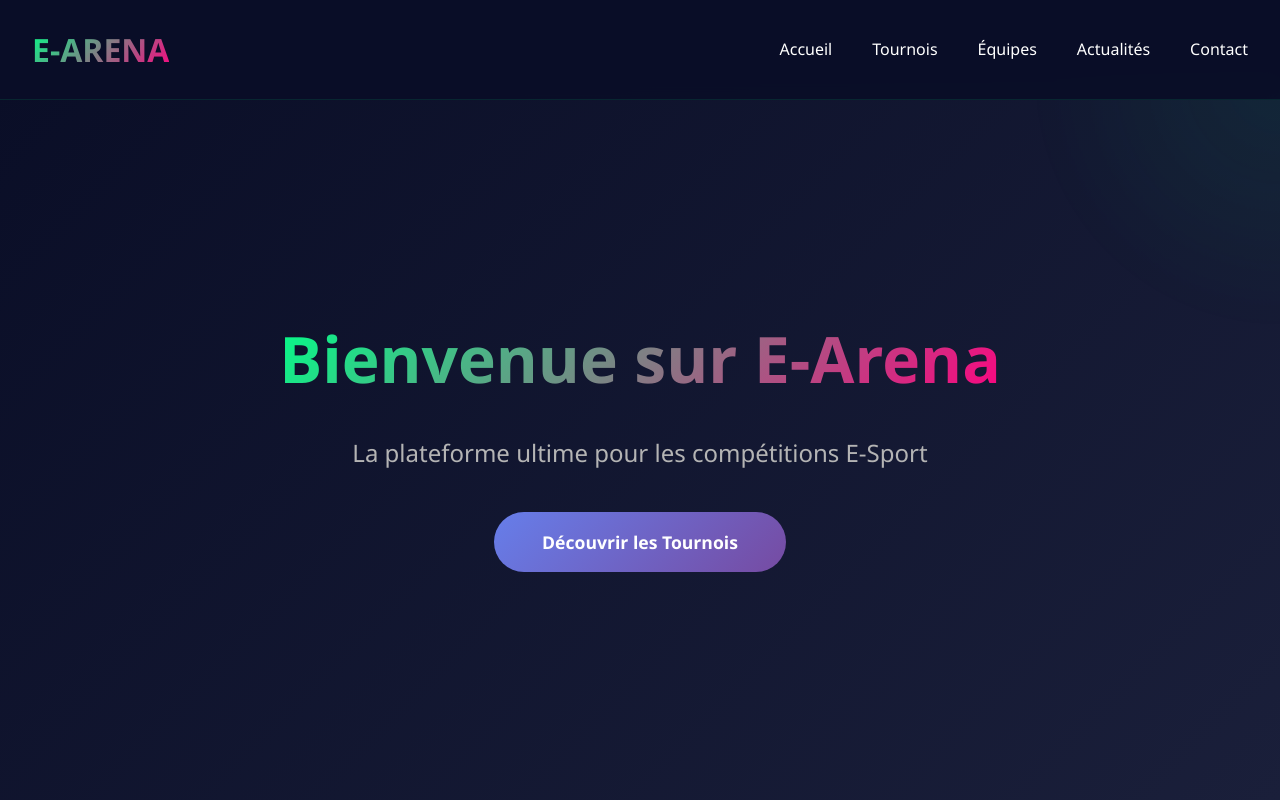
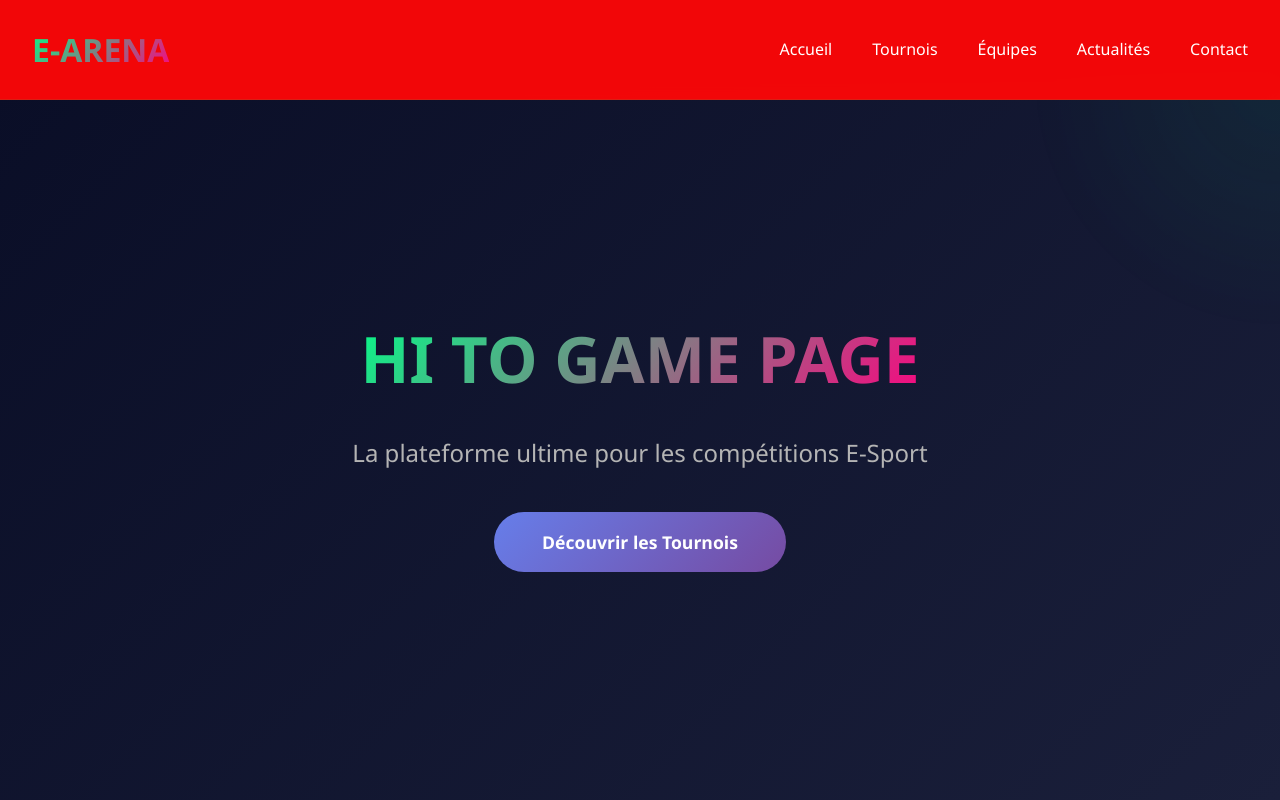
Before and after one commit to Choubbati/workshop-git, a plain HTML site: page git/index.html in a window 1280 px wide. Shown: the top 800 px of the page. Drawn offline with Linux system fonts and the light colour scheme.

Commit message:
first commit

```diff
--- a/git/css.css
+++ b/git/css.css
@@ -30,7 +30,7 @@
             position: fixed;
             top: 0;
             width: 100%;
-            background: rgba(10, 14, 39, 0.95);
+            background: rgba(255, 7, 7, 0.95);
             backdrop-filter: blur(10px);
             z-index: 1000;
             border-bottom: 1px solid rgba(0, 255, 136, 0.1);
--- a/git/index.html
+++ b/git/index.html
@@ -30,7 +30,7 @@
         <!-- Hero Section -->
     <section id="accueil" class="hero">
         <div class="hero-content">
-            <h1>Bienvenue sur E-Arena</h1>
+            <h1>HI TO GAME PAGE</h1>
             <p>La plateforme ultime pour les compétitions E-Sport</p>
             <a href="#tournois" class="cta-button">Découvrir les Tournois</a>
         </div>
```
